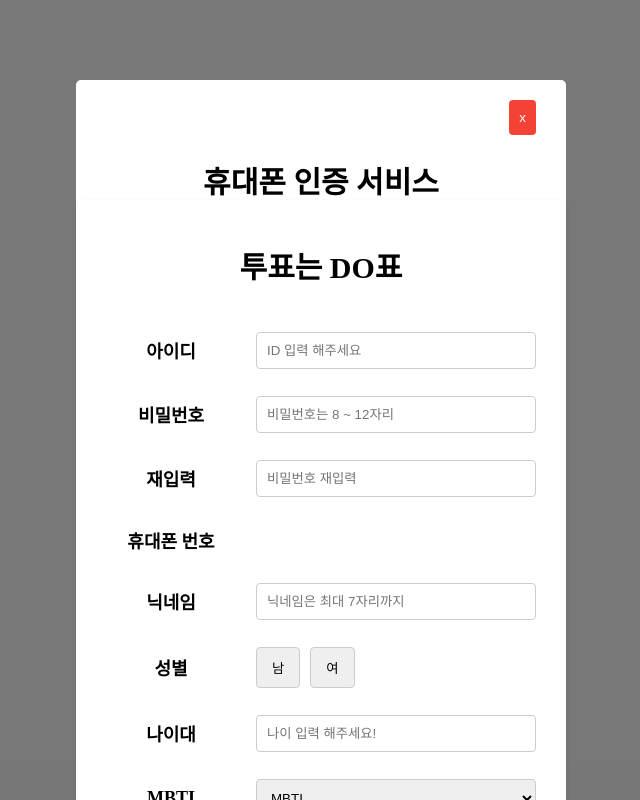
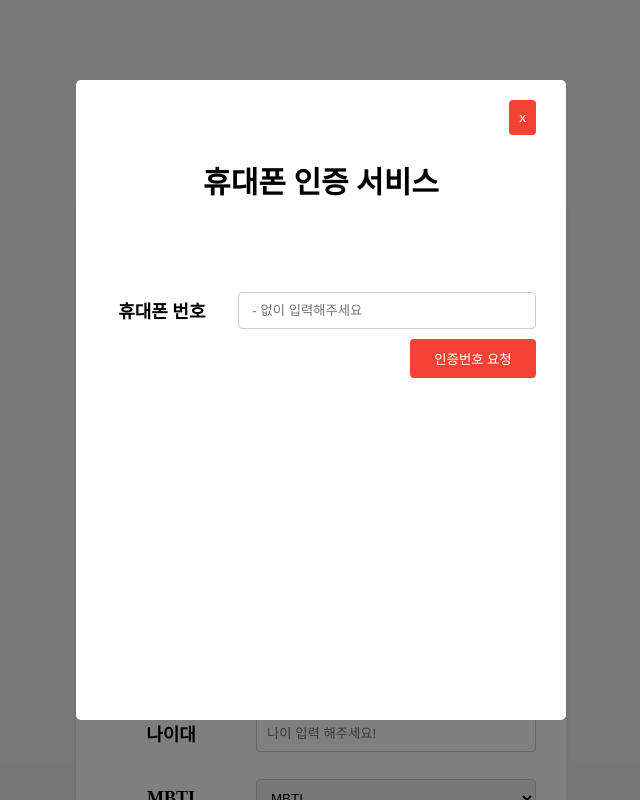
Before and after one commit to NangManBo/Capstone_React, a React (Create React App) app: page /signup in a window 1280 px wide. Shown: the top 800 px of the page, without its empty margins (319-959 px from the left). Built offline with nearby package versions, Linux system fonts and the light colour scheme.

Commit message:
회원가입 모달창 위치 수정

```diff
--- a/src/Capstone_Web_Page/modals/PhoneAuthentication_modal.js
+++ b/src/Capstone_Web_Page/modals/PhoneAuthentication_modal.js
@@ -1,6 +1,5 @@
 import React, { useState, useEffect } from 'react';
 import axios from 'axios';
-import { useNavigate } from 'react-router-dom';
 import './styles/modal_style.css';
 
 function PhoneAuthenticationModal({
--- a/src/Capstone_Web_Page/modals/styles/modal_style.css
+++ b/src/Capstone_Web_Page/modals/styles/modal_style.css
@@ -8,6 +8,7 @@
   display: flex;
   justify-content: center;
   align-items: center;
+  z-index: 10;
 }
 
 .time-message-box {
```
